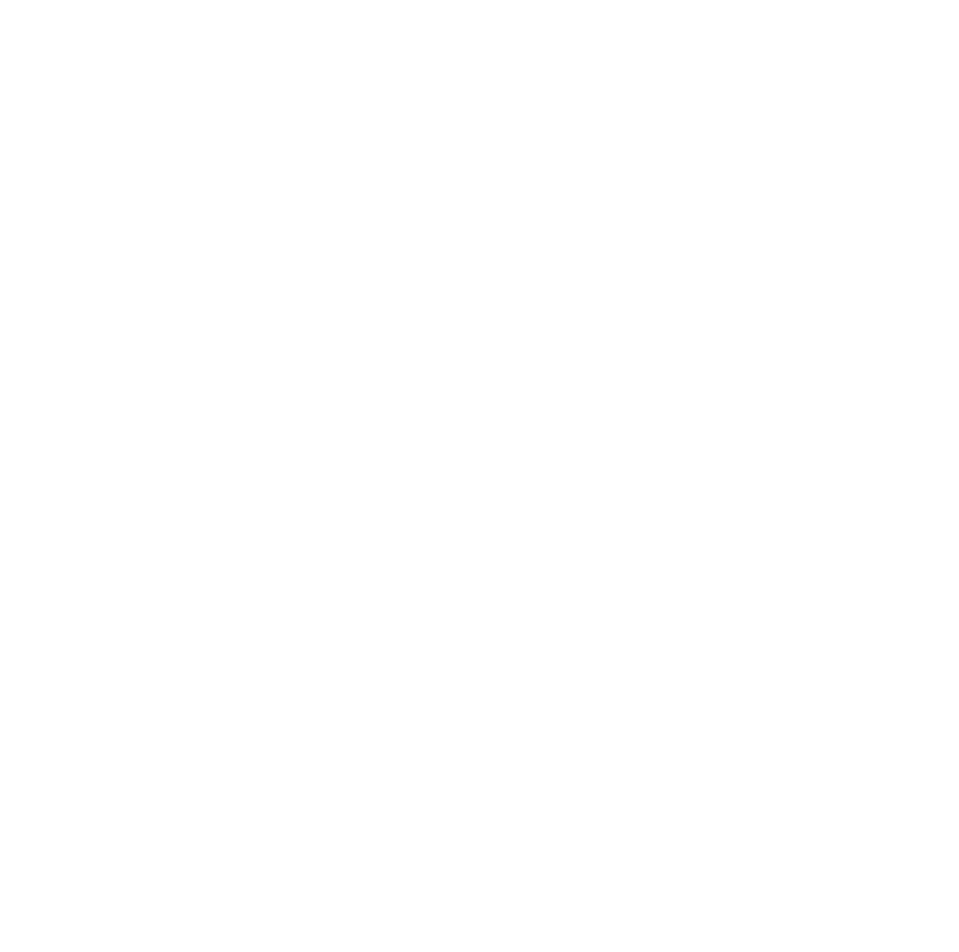
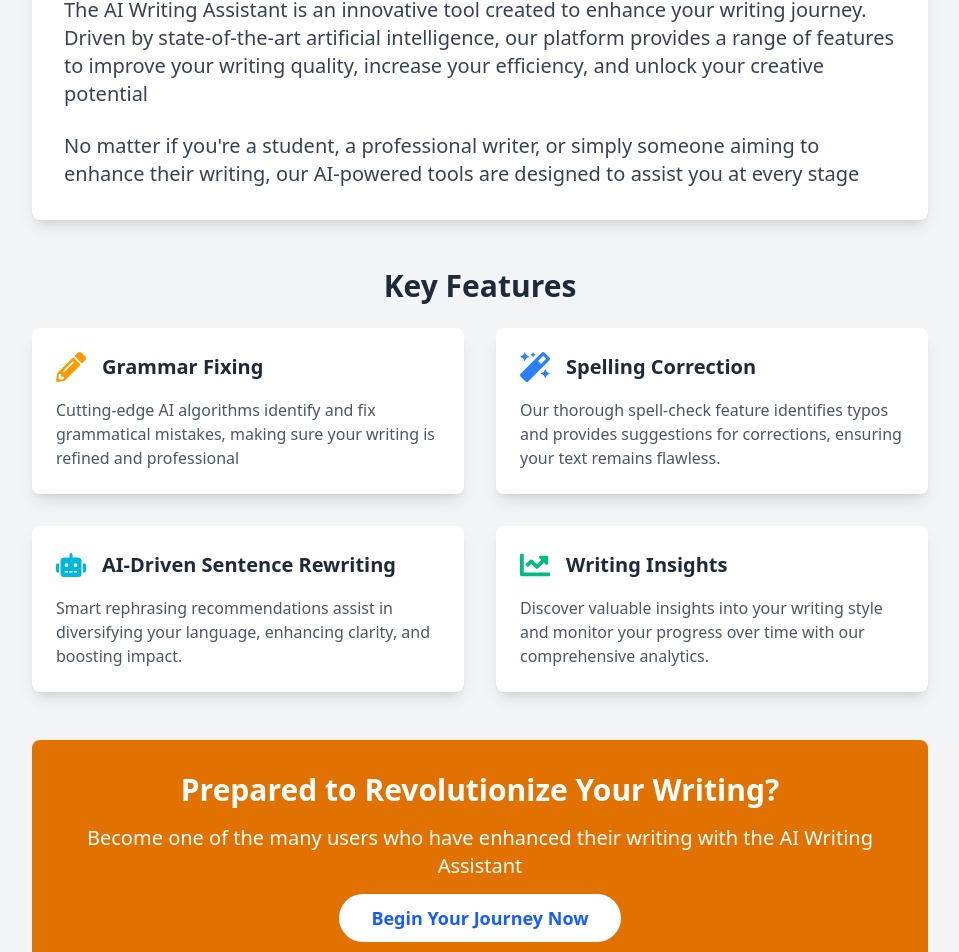
Before and after one commit to Tane4ka170/AIWriteAssist, a React (Vite) app in the folder client/: page /about in a window 1280 px wide. Shown: the part 180-1132 px from the top of the page, without its empty margins (160-1119 px from the left). Before the commit the page ends 800 px from the top, so only its background shows below. Built offline with nearby package versions, Linux system fonts and the light colour scheme.

Commit message:
Improved About component with UI enhancements

```diff
--- a/client/src/components/About.jsx
+++ b/client/src/components/About.jsx
@@ -1,5 +1,84 @@
+import { FaPencilAlt, FaMagic, FaRobot, FaChartLine } from "react-icons/fa";
+import { Link } from "react-router-dom";
+
 const About = () => {
-  return <div>About</div>;
+  return (
+    <div className="container mx-auto px-4 py-12 bg-gray-100 min-h-screen">
+      <div className="max-w-4xl mx-auto">
+        <h1 className="text-4xl font-bold text-center mb-8 text-amber-600">
+          Information about the AI Writing Assistant
+        </h1>
+
+        <div className="bg-white shadow-lg rounded-lg p-8 mb-12">
+          <p className="text-xl text-gray-700 mb-6">
+            The AI Writing Assistant is an innovative tool created to enhance
+            your writing journey. Driven by state-of-the-art artificial
+            intelligence, our platform provides a range of features to improve
+            your writing quality, increase your efficiency, and unlock your
+            creative potential
+          </p>
+          <p className="text-xl text-gray-700">
+            No matter if you're a student, a professional writer, or simply
+            someone aiming to enhance their writing, our AI-powered tools are
+            designed to assist you at every stage
+          </p>
+        </div>
+
+        <h2 className="text-3xl font-semibold mb-6 text-center text-gray-800">
+          Key Features
+        </h2>
+
+        <div className="grid grid-cols-1 md:grid-cols-2 gap-8 mb-12">
+          <FeatureCard
+            icon={<FaPencilAlt className="text-amber-500" />}
+            title="Grammar Fixing"
+            description="Cutting-edge AI algorithms identify and fix grammatical mistakes, making sure your writing is refined and professional"
+          />
+          <FeatureCard
+            icon={<FaMagic className="text-blue-500" />}
+            title="Spelling Correction"
+            description="Our thorough spell-check feature identifies typos and provides suggestions for corrections, ensuring your text remains flawless."
+          />
+          <FeatureCard
+            icon={<FaRobot className="text-cyan-500" />}
+            title="AI-Driven Sentence Rewriting"
+            description="Smart rephrasing recommendations assist in diversifying your language, enhancing clarity, and boosting impact."
+          />
+          <FeatureCard
+            icon={<FaChartLine className="text-emerald-500" />}
+            title="Writing Insights"
+            description="Discover valuable insights into your writing style and monitor your progress over time with our comprehensive analytics."
+          />
+        </div>
+
+        <div className="bg-amber-600 text-white rounded-lg p-8 text-center">
+          <h2 className="text-3xl font-bold mb-4">
+            Prepared to Revolutionize Your Writing?
+          </h2>
+          <p className="text-xl mb-6">
+            Become one of the many users who have enhanced their writing with
+            the AI Writing Assistant
+          </p>
+          <Link
+            to="/write"
+            className="bg-white text-blue-600 px-8 py-3 rounded-full font-bold text-lg hover:bg-blue-100 transition duration-300"
+          >
+            Begin Your Journey Now
+          </Link>
+        </div>
+      </div>
+    </div>
+  );
 };
 
+const FeatureCard = ({ icon, title, description }) => (
+  <div className="bg-white shadow-lg rounded-lg p-6">
+    <div className="flex items-center mb-4">
+      <div className="text-3xl mr-4">{icon}</div>
+      <h3 className="text-xl font-semibold text-gray-800">{title}</h3>
+    </div>
+    <p className="text-gray-600">{description}</p>
+  </div>
+);
+
 export default About;
```
